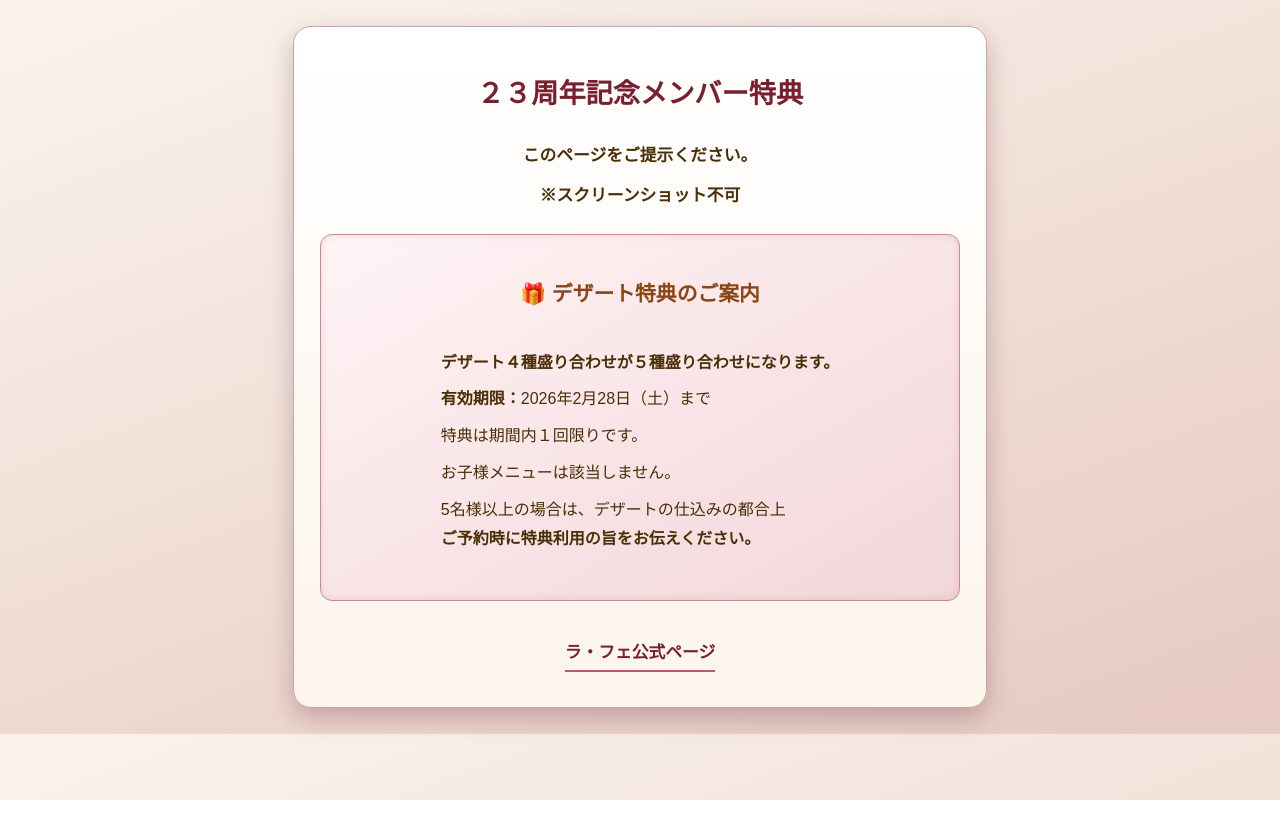
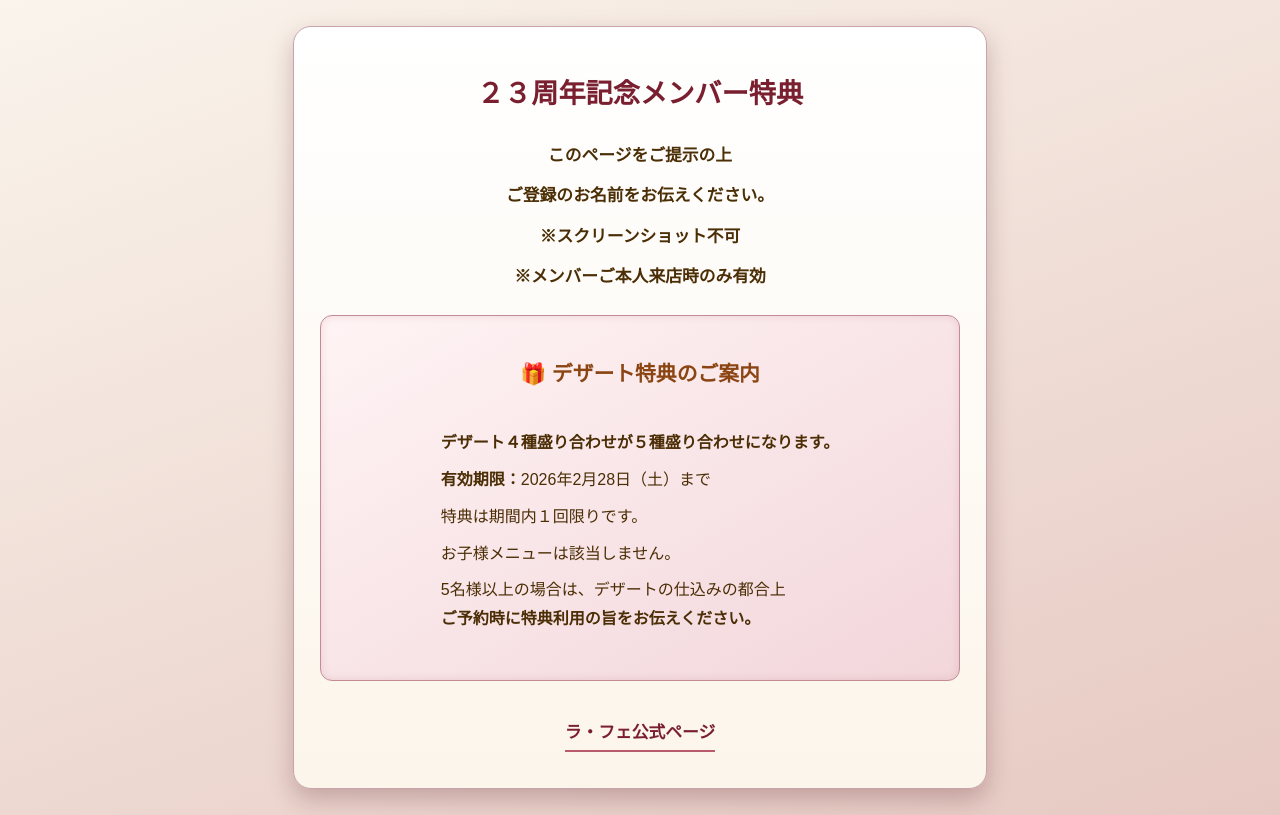
Before and after one commit to 1afee/lafee, a plain HTML site: page anniversary.html in a window 1280 px wide. Drawn offline with Linux system fonts and the light colour scheme.

Commit message:
Update anniversary.html

```diff
--- a/anniversary.html
+++ b/anniversary.html
@@ -97,8 +97,11 @@
 
   <h1>２３周年記念メンバー特典 </h1>
 
-  <p><strong>このページをご提示ください。</strong></p>
+  <p><strong>このページをご提示の上</strong></p>
+    <p><strong>ご登録のお名前をお伝えください。</strong></p>
+
   <p><strong>※スクリーンショット不可</strong></p>
+  <p><strong>※メンバーご本人来店時のみ有効</strong></p>
 
   <div class="coupon">
     <h2>🎁 デザート特典のご案内</h2>
```
